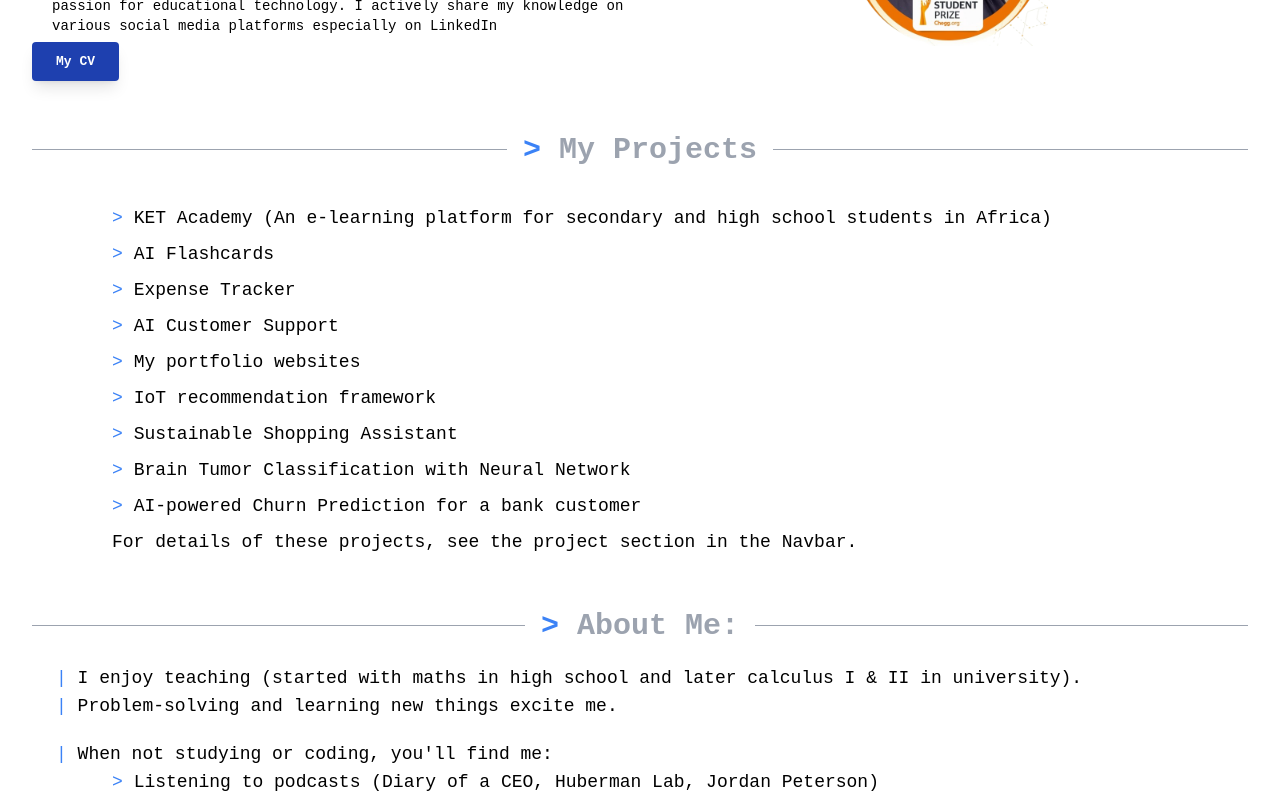
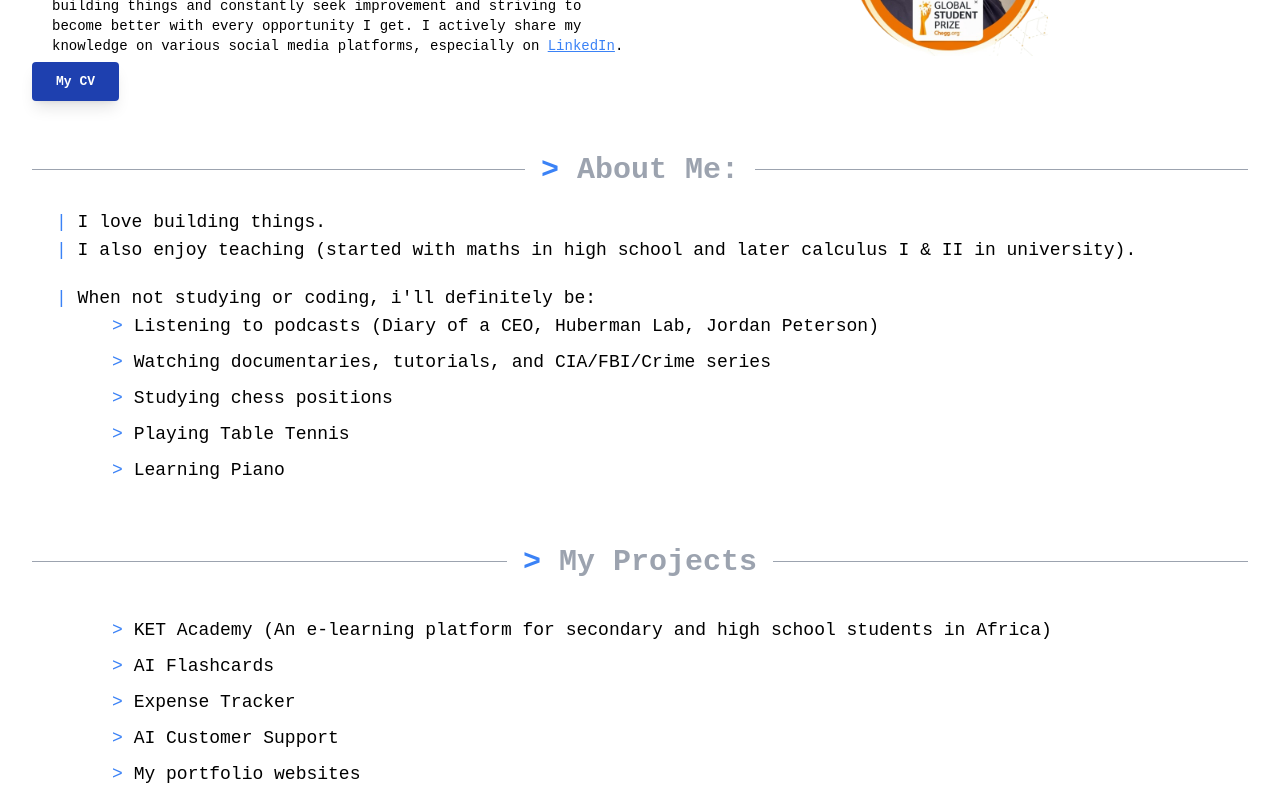
Before and after one commit to 9117KET/my-portfolio, a React (Vite) app: page / in a window 1280 px wide. Shown: the part 320-1120 px from the top of the page. Built offline with nearby package versions, Linux system fonts and the light colour scheme.

Commit message:
udpated the website:

```diff
--- a/src/components/AboutMe.tsx
+++ b/src/components/AboutMe.tsx
@@ -22,11 +22,20 @@ export default function AboutMe() {
           {/* Introduction list */}
           <ul className="list-disc pl-5 text-xs sm:text-sm mt-4 font-mono">
             <li>
-              Hello! I'm Kinlo. I'm pursuing a major in Computer Science and a
-              minor in Data Science with an elective in Artificial Intelligence
-              and Machine Learning at Constructor University, Bremen-Germany. I
-              have a passion for educational technology. I actively share my
-              knowledge on various social media platforms especially on LinkedIn
+              Hello! I'm Kinlo, a final-year Computer Science student with a
+              minor in Data Science and an elective in Artificial Intelligence
+              and Machine Learning at Constructor University, Bremen, Germany. I
+              love building things and constantly seek improvement and striving
+              to become better with every opportunity I get. I actively share my
+              knowledge on various social media platforms, especially on&nbsp;
+              <a
+                href="https://www.linkedin.com/in/kinlo-ephriam-tangiri-a70113218/"
+                target="_blank"
+                rel="noopener noreferrer"
+                className="text-blue-500 underline hover:text-blue-700"
+              >
+                LinkedIn
+              </a>.
             </li>
           </ul>
           {/* My CV button */}
@@ -50,6 +59,41 @@ export default function AboutMe() {
         </div>
       </div>
       <div className="mt-10">
+        {/* Decorative title separator for "About Me:" */}
+        <div className="mt-8">
+          <div className="relative flex py-5 items-center">
+            <div className="flex-grow border-t border-gray-400"></div>
+            <span className="text-lg sm:text-xl md:text-3xl font-semibold flex-shrink mx-4 text-gray-400">
+              <span className="text-blue-500">{`>`}</span> About Me:
+            </span>
+            <div className="flex-grow border-t border-gray-400"></div>
+          </div>
+
+          {/* Personal statements */}
+          <p className="pl-2 md:pl-6 text-xs sm:text-sm md:text-lg dark:text-gray-300">
+            <span className="text-blue-500">| </span>I love building things.
+          </p>
+          <p className="pl-2 md:pl-6 text-xs sm:text-sm md:text-lg dark:text-gray-300">
+            <span className="text-blue-500">| </span>I also enjoy teaching (started
+            with maths in high school and later calculus I & II in university).
+          </p>
+          <div style={{ height: "20px" }}></div>
+          <p className="pl-2 md:pl-6 text-xs sm:text-sm md:text-lg dark:text-gray-300">
+            <span className="text-blue-500">| </span>When not studying or
+            coding, i'll definitely be:
+          </p>
+
+          {/* List of hobbies */}
+          <ul className="pl-5 sm:pl-10 md:pl-20 space-y-2 text-xs sm:text-sm md:text-lg dark:text-gray-300">
+            {hobbies.map((hobby, key) => (
+              <li key={key}>
+                <span className="text-blue-500">{">"} </span>
+                {hobby}
+              </li>
+            ))}
+          </ul>
+        </div>
+
         {/* Section on capabilities */}
         <div className="mt-10">
           <div className="relative flex py-5 items-center">
@@ -68,46 +112,10 @@ export default function AboutMe() {
             ))}
             <li>
               <span>
-                For details of these projects, see the project section in the
+                For details of these projects, kindly refer to the project section in the
                 Navbar.
               </span>
             </li>
-          </ul>
-        </div>
-
-        {/* Decorative title separator for "About Me:" */}
-        <div className="mt-8">
-          <div className="relative flex py-5 items-center">
-            <div className="flex-grow border-t border-gray-400"></div>
-            <span className="text-lg sm:text-xl md:text-3xl font-semibold flex-shrink mx-4 text-gray-400">
-              <span className="text-blue-500">{`>`}</span> About Me:
-            </span>
-            <div className="flex-grow border-t border-gray-400"></div>
-          </div>
-
-          {/* Personal statements */}
-          <p className="pl-2 md:pl-6 text-xs sm:text-sm md:text-lg dark:text-gray-300">
-            <span className="text-blue-500">| </span>I enjoy teaching (started
-            with maths in high school and later calculus I & II in university).
-          </p>
-          <p className="pl-2 md:pl-6 text-xs sm:text-sm md:text-lg dark:text-gray-300">
-            <span className="text-blue-500">| </span>Problem-solving and
-            learning new things excite me.
-          </p>
-          <div style={{ height: "20px" }}></div>
-          <p className="pl-2 md:pl-6 text-xs sm:text-sm md:text-lg dark:text-gray-300">
-            <span className="text-blue-500">| </span>When not studying or
-            coding, you'll find me:
-          </p>
-
-          {/* List of hobbies */}
-          <ul className="pl-5 sm:pl-10 md:pl-20 space-y-2 text-xs sm:text-sm md:text-lg dark:text-gray-300">
-            {hobbies.map((hobby, key) => (
-              <li key={key}>
-                <span className="text-blue-500">{">"} </span>
-                {hobby}
-              </li>
-            ))}
           </ul>
         </div>
 
--- a/src/utils/constants.ts
+++ b/src/utils/constants.ts
@@ -367,8 +367,10 @@ export const builds = [
   "My portfolio websites",
   "IoT recommendation framework",
   "Sustainable Shopping Assistant",
+  "BMW Group Hackathon on Causal ML",
   "Brain Tumor Classification with Neural Network",
   "AI-powered Churn Prediction for a bank customer",
+
 
 
 
@@ -378,7 +380,7 @@ export const builds = [
 // Hobbies
 export const hobbies = [
   "Listening to podcasts (Diary of a CEO, Huberman Lab, Jordan Peterson)",
-  "Watching documentaries, tutorials, and FBI/Crime series",
+  "Watching documentaries, tutorials, and CIA/FBI/Crime series",
   //"Reading tech articles and self-development books",
   "Studying chess positions",
   "Playing Table Tennis",
```
